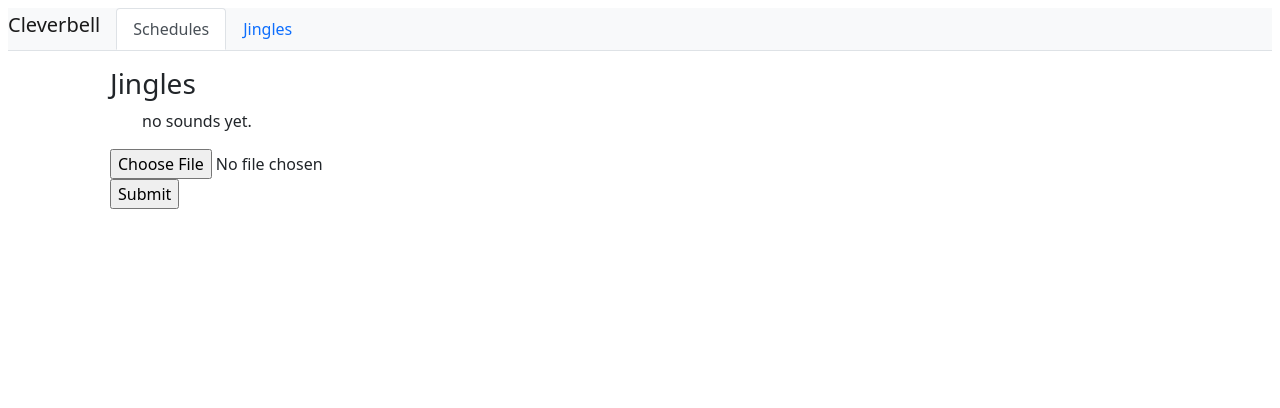
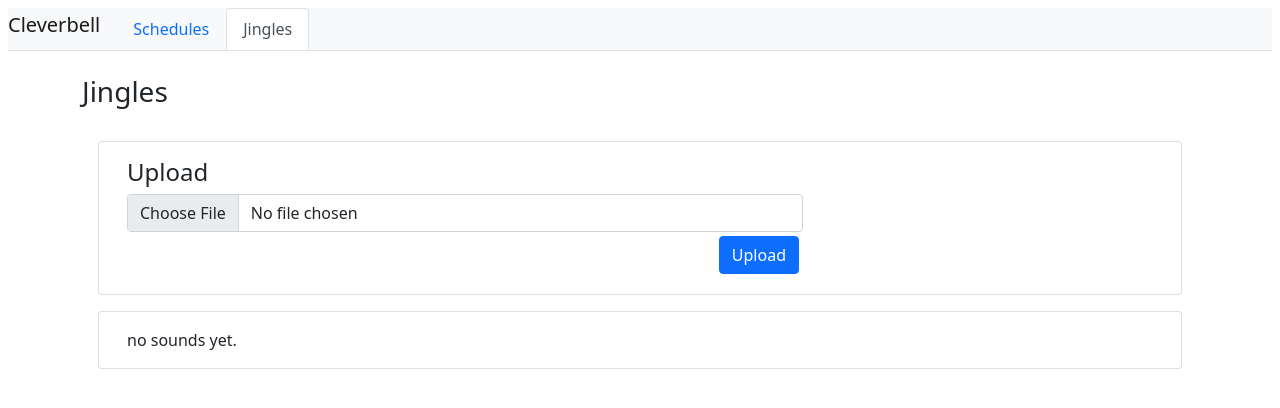
Before and after one commit to nkrumahinc/clever-bell-web, a PHP site: template views/Jingle/home.php in a window 1280 px wide. Shown: the top 408 px of the page. Run offline with PHP 8.4, Linux system fonts and the light colour scheme; the template is opened without the code that fills it, so the values that code supplies are empty.

Commit message:
ui: jingles home ui

```diff
--- a/views/Jingle/home.php
+++ b/views/Jingle/home.php
@@ -10,7 +10,7 @@
     <meta name="viewport" content="width=device-width, initial-scale=1.0">
     <link rel="stylesheet" href="/css/bootstrap.min.css">
     <link rel="stylesheet" href="/css/styles.css">
-    <title>CleverBell Editor</title>
+    <title>CleverBell Editor: Jingles</title>
 </head>
 
 <body>
@@ -18,43 +18,77 @@
         <span class="navbar-brand h1">Cleverbell</span>
         <ul class="nav">
             <li class="nav-item">
-                <a class="nav-link active" href="/">Schedules</a>
+                <a class="nav-link" href="/">Schedules</a>
             </li>
             <li class="nav-item">
-                <a class="nav-link" href="/jingles">Jingles</a>
+                <a class="nav-link active" href="/jingle">Jingles</a>
             </li>
         </ul>
     </nav>
     <div class="container">
-
-
-
-        <div class="row m-3">
-
-            <div class="col-md-4">
-                <h3>Jingles</h3>
-                <ul>
-                    <?php
-                    $jingles = Jingle::getAll();
-                    foreach ($jingles as $jingle) {
-                        echo "<li>" . $jingle . "</li>";
-                    }
-                    if (sizeof($jingles) == 0) {
-                        echo "no sounds yet.";
-                    }
-                    ?>
-                </ul>
+        <div class="row my-3 py-2">
+            <h3>Jingles</h3>
+        </div>
+        <div class="row card m-3 p-3">
+            <div class="col-md-8">
+                <h4>Upload</h4>
 
                 <form action="jingle" enctype="multipart/form-data" method="post">
-                    <input type="file" name="jingle" accept="audio/*">
-                    <input type="submit" name="Submit" value="Submit">
+                    <input class="form-control" type="file" name="jingle" accept="audio/*">
+                    <p style="text-align: right;" class="m-1">
+                        <input class="btn btn-primary" type="submit" name="Submit" value="Upload">
+                    </p>
                 </form>
+            </div>
+        </div>
 
+        <div class="row p-3 m-3 card">
+
+            <div class="col-md-8">
+                <?php
+                $jingles = Jingle::getAll();
+
+                if (sizeof($jingles) == 0) {
+                    echo "no sounds yet.";
+                } else {
+
+                    echo "
+                        <table class=\"w-100 table\">
+                            <tbody>
+                                <tr>
+                                    <th>Name</th>
+                                    <th>Play</th>
+                                    <th>Actions</th>
+                                </tr>";
+                    $id = 0;
+                    foreach ($jingles as $jingle) {
+                        echo "<tr>
+                            <td>
+                                " . $jingle . "
+                            </td>
+                            <td>
+                                <audio controls>
+                                    <source src=\"/jingles/$jingle\">
+                                        Your browser does not support the audio element.
+                                </audio>
+                            </td>
+                            <td>
+                                <span><a href=\"/jingle/delete/$id\" class=\"btn btn-danger\">Delete</a></span>
+                            </td>
+                        </tr>";
+                        $id++;
+                    }
+
+                    echo "
+                            </tbody>
+                        </table>
+                    ";
+                }
+                ?>
             </div>
 
+        </div>
 
-
-        </div>
     </div>
 
     <script src="/js/jquery-3.6.0.min.js"></script>
```
